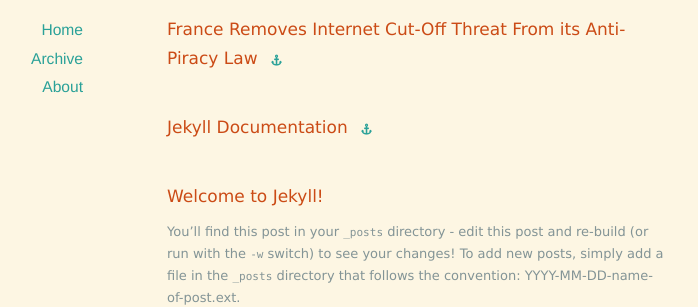
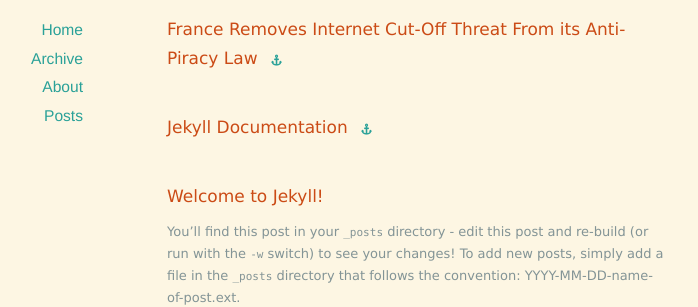
Before and after one commit to xiang-ji-ncsu/xiang-ji-ncsu.github.io, a Jekyll site: the page built from index.html, in a window 1280 px wide. Shown: the part 155-462 px from the top of the page, without its empty margins (223-921 px from the left). Built offline with Jekyll 4.4.1, drawn with Linux system fonts in a browser that asks for light colours; nearby versions of some CDN libraries; the list of posts is cut into pages by our own code.

Commit message:
making changes

```diff
--- a/_layouts/default.html
+++ b/_layouts/default.html
@@ -36,6 +36,7 @@
           <li><a href="/">Home</a></li>
           <li><a href="/archives">Archive</a></li>
           <li><a href="/about">About</a></li>
+          <li><a href="/_posts">Posts</a></li>
         </ul>
       </nav>
     </div>
```
